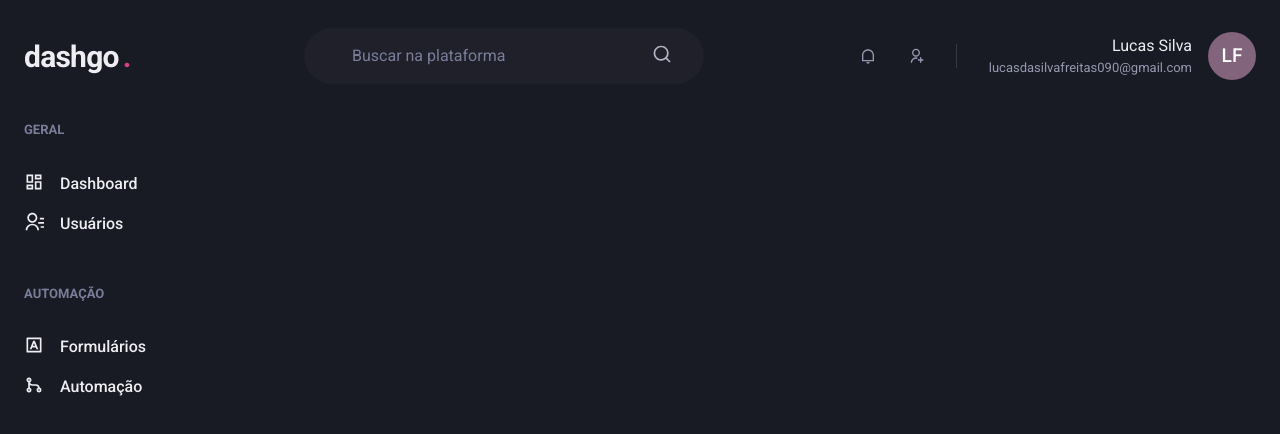
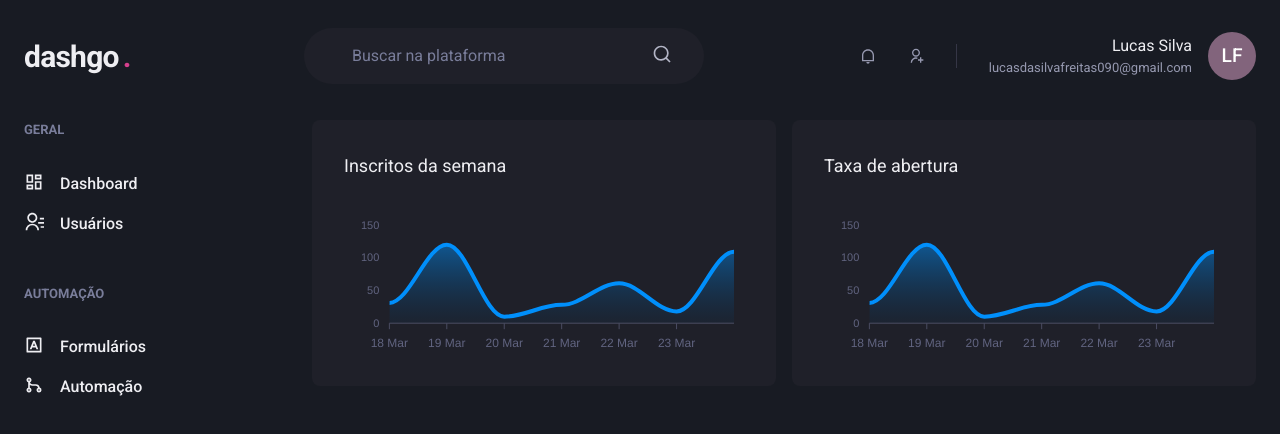
Before and after one commit to olucasfreitas/dash-go, a Next.js app: page /dashboard in a window 1280 px wide. Shown: the top 434 px of the page. Built offline with nearby package versions, Linux system fonts and the light colour scheme.

Commit message:
added graphs into dashboard page

```diff
--- a/src/pages/dashboard.tsx
+++ b/src/pages/dashboard.tsx
@@ -1,6 +1,68 @@
 import { Header } from "@/components/Header";
 import { Sidebar } from "@/components/Sidebar";
-import { Flex } from "@chakra-ui/react";
+import { theme } from "@/styles/theme";
+import { Box, Flex, SimpleGrid, Text } from "@chakra-ui/react";
+import dynamic from "next/dynamic";
+import { ApexOptions } from "apexcharts";
+
+const Chart = dynamic(() => import("react-apexcharts"), {
+  ssr: false,
+});
+
+const options: ApexOptions = {
+  chart: {
+    toolbar: {
+      show: false,
+    },
+    zoom: {
+      enabled: false,
+    },
+    foreColor: theme.colors.gray[500],
+  },
+  grid: {
+    show: false,
+  },
+  dataLabels: {
+    enabled: false,
+  },
+  tooltip: {
+    enabled: false,
+  },
+  xaxis: {
+    type: "datetime",
+    axisBorder: {
+      color: theme.colors.gray[600],
+    },
+    axisTicks: {
+      color: theme.colors.gray[600],
+    },
+    categories: [
+      "2021-03-18T00:00:00.000Z",
+      "2021-03-19T00:00:00.000Z",
+      "2021-03-20T00:00:00.000Z",
+      "2021-03-21T00:00:00.000Z",
+      "2021-03-22T00:00:00.000Z",
+      "2021-03-23T00:00:00.000Z",
+      "2021-03-24T00:00:00.000Z",
+    ],
+  },
+  fill: {
+    opacity: 0.3,
+    type: "gradient",
+    gradient: {
+      shade: "dark",
+      opacityFrom: 0.7,
+      opacityTo: 0.3,
+    },
+  },
+};
+
+const series = [
+  {
+    name: "series1",
+    data: [31, 120, 10, 28, 61, 18, 109],
+  },
+];
 
 export default function Dashboard() {
   return (
@@ -8,6 +70,26 @@
       <Header />
       <Flex w="100%" my="6" maxW={1480} mx="auto" px="6">
         <Sidebar />
+
+        <SimpleGrid
+          flex="1"
+          gap="4"
+          minChildWidth="320px"
+          alignItems="flex-start"
+        >
+          <Box p="8" bg="gray.800" borderRadius={8} pb="4">
+            <Text fontSize="lg" mb="4">
+              Inscritos da semana
+            </Text>
+            <Chart type="area" height={160} options={options} series={series} />
+          </Box>
+          <Box p="8" bg="gray.800" borderRadius={8} pb="4">
+            <Text fontSize="lg" mb="4">
+              Taxa de abertura
+            </Text>
+            <Chart type="area" height={160} options={options} series={series} />
+          </Box>
+        </SimpleGrid>
       </Flex>
     </Flex>
   );
```
